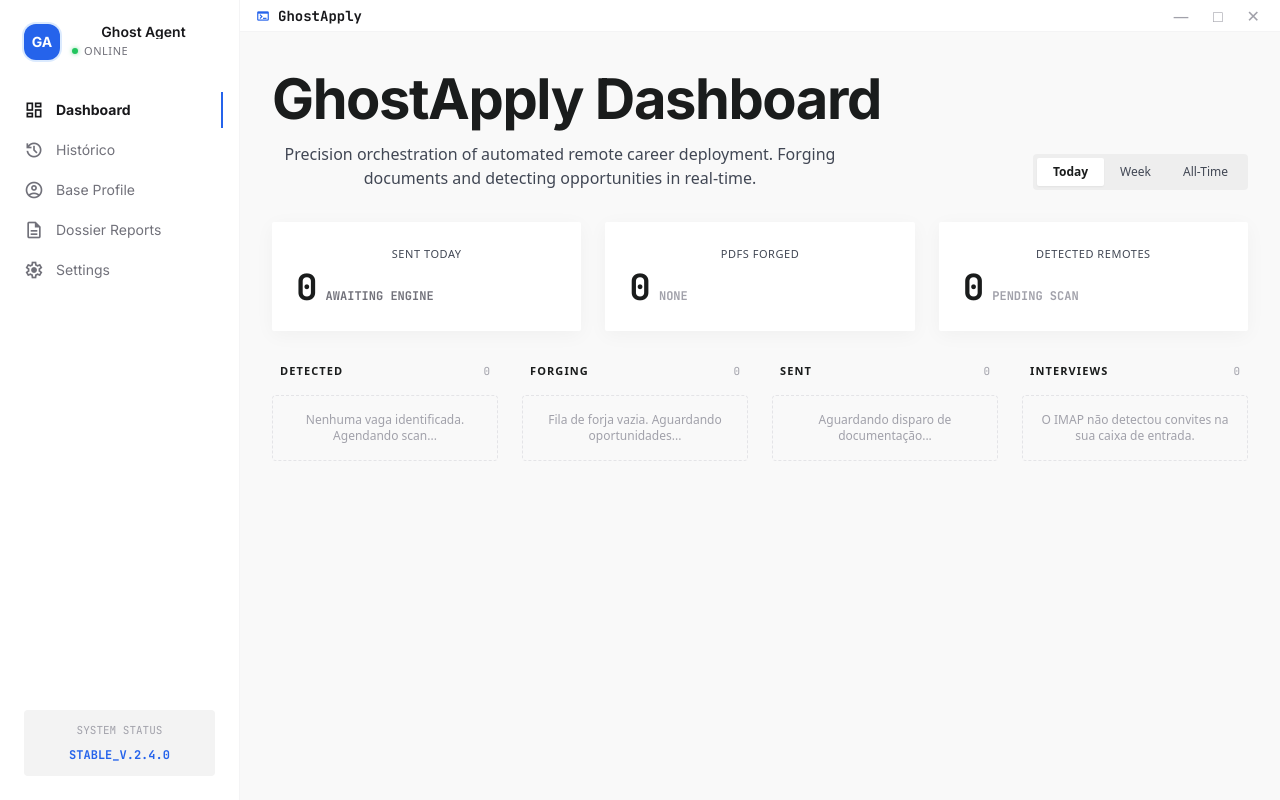
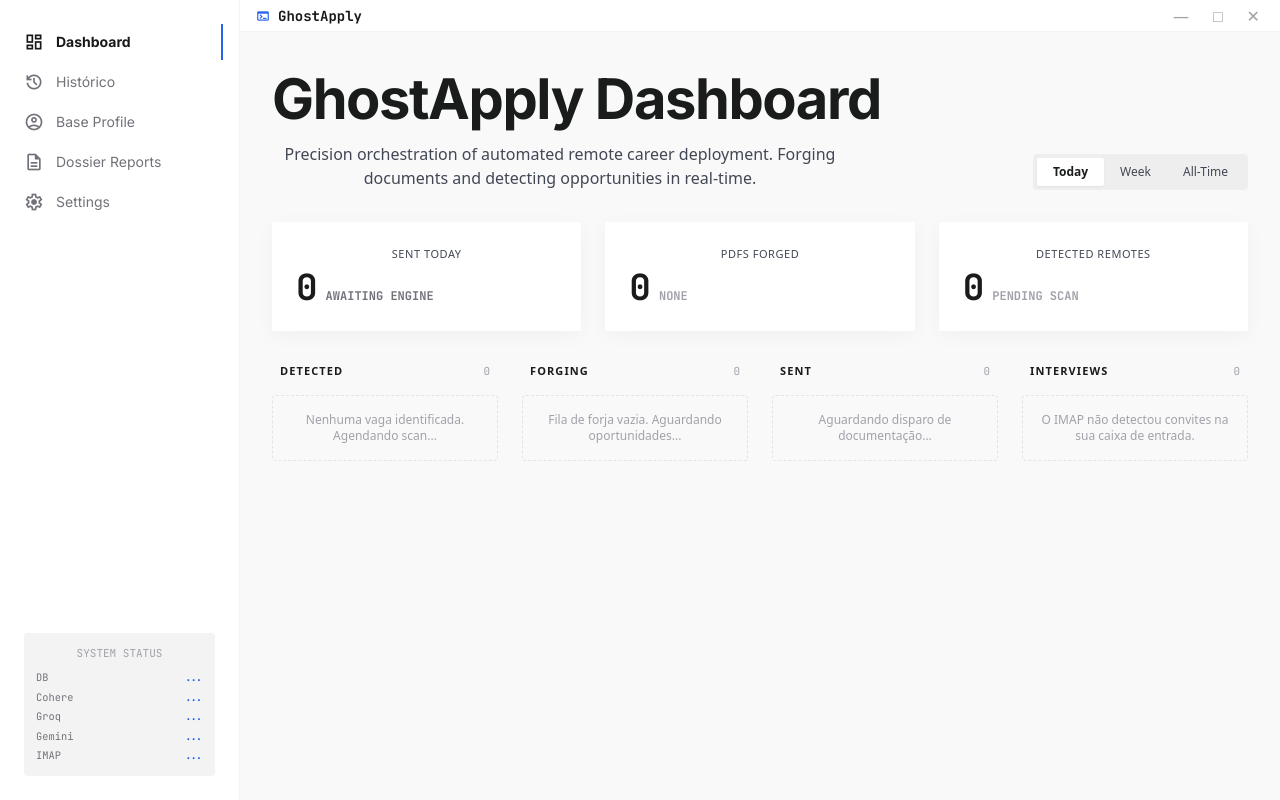
Before and after one commit to Wanjos-eng/GhostApply, a React (Vite) app in the folder dashboard/frontend/: page / in a window 1280 px wide. Built offline with nearby package versions, Linux system fonts and the light colour scheme.

Commit message:
chore(dashboard/frontend): sync update for Sidebar.tsx

```diff
--- a/dashboard/frontend/src/components/Sidebar.tsx
+++ b/dashboard/frontend/src/components/Sidebar.tsx
@@ -1,33 +1,44 @@
+
+
 import { useEffect, useState } from 'react';
-import { LoadSettings } from "../../wailsjs/go/main/App";
 
 interface SidebarProps {
   activeScreen: string;
   setActiveScreen: (screen: string) => void;
 }
 
+interface SystemStatus {
+  database: string;
+  cohere: string;
+  groq: string;
+  gemini: string;
+  imap: string;
+}
+
 export function Sidebar({ activeScreen, setActiveScreen }: SidebarProps) {
-  const [identity, setIdentity] = useState({ name: "Ghost Agent", initials: "GA" });
+  const [systemStatus, setSystemStatus] = useState<SystemStatus>({
+    database: "...",
+    cohere: "...",
+    groq: "...",
+    gemini: "...",
+    imap: "..."
+  });
 
   useEffect(() => {
-    const fetchIdentity = async () => {
-      if ((window as any).go) {
+    const fetchSystemStatus = async () => {
+      if ((window as any).go?.main?.App?.GetSystemStatus) {
         try {
-          const cfg = await LoadSettings();
-          if (cfg && cfg.imap_user) {
-            const raw = cfg.imap_user.split('@')[0];
-            const parts = raw.split(/[._-]/); // Split by common email separators
-            const formattedName = parts.map(p => p.charAt(0).toUpperCase() + p.slice(1)).join(' ');
-
-            const initials = parts.slice(0, 2).map(p => p.charAt(0).toUpperCase()).join('');
-            setIdentity({ name: formattedName, initials: initials || raw.charAt(0).toUpperCase() });
-          }
+          const status = await (window as any).go.main.App.GetSystemStatus();
+          setSystemStatus(status);
         } catch (err) {
-          console.error("Error loading identity from settings:", err);
+          console.error("Error loading system status:", err);
         }
       }
     };
-    fetchIdentity();
+
+    fetchSystemStatus();
+    const interval = setInterval(fetchSystemStatus, 30000); // Refresh every 30s
+    return () => clearInterval(interval);
   }, []);
 
   const getNavClass = (screen: string) => {
@@ -40,18 +51,6 @@
 
   return (
     <aside className="w-[240px] h-screen bg-white border-r border-zinc-100 flex flex-col py-6 px-4 shrink-0">
-      <div className="mb-8 px-2 flex items-center gap-3">
-        <div className="w-9 h-9 rounded-full bg-blue-600 flex items-center justify-center text-white font-bold font-headline text-sm shadow-sm ring-2 ring-blue-100">
-           {identity.initials}
-        </div>
-        <div className="flex-1 w-0">
-          <p className="font-headline font-semibold text-sm text-zinc-900 leading-none truncate">{identity.name}</p>
-          <div className="flex items-center gap-1.5 mt-1">
-            <span className="w-1.5 h-1.5 rounded-full bg-green-500 shadow-[0_0_4px_rgba(34,197,94,0.6)]"></span>
-            <p className="text-[0.6875rem] font-medium text-zinc-500 uppercase tracking-wider">Online</p>
-          </div>
-        </div>
-      </div>
       <nav className="space-y-1">
         <button onClick={() => setActiveScreen('dashboard')} className={`w-full text-left ${getNavClass('dashboard')}`}>
           <span className="material-symbols-outlined text-[1.25rem]">dashboard</span>
@@ -77,7 +76,28 @@
       <div className="mt-auto px-2">
         <div className="p-3 bg-surface-container-low rounded-lg">
           <p className="text-[0.6875rem] font-mono text-zinc-400 uppercase mb-2">System Status</p>
-          <p className="text-[0.75rem] font-mono text-blue-600 font-bold">STABLE_V.2.4.0</p>
+          <div className="space-y-1">
+            <div className="flex justify-between text-[0.65rem] font-mono">
+              <span className="text-zinc-500">DB</span>
+              <span className="text-blue-600 font-semibold">{systemStatus.database}</span>
+            </div>
+            <div className="flex justify-between text-[0.65rem] font-mono">
+              <span className="text-zinc-500">Cohere</span>
+              <span className="text-blue-600 font-semibold">{systemStatus.cohere}</span>
+            </div>
+            <div className="flex justify-between text-[0.65rem] font-mono">
+              <span className="text-zinc-500">Groq</span>
+              <span className="text-blue-600 font-semibold">{systemStatus.groq}</span>
+            </div>
+            <div className="flex justify-between text-[0.65rem] font-mono">
+              <span className="text-zinc-500">Gemini</span>
+              <span className="text-blue-600 font-semibold">{systemStatus.gemini}</span>
+            </div>
+            <div className="flex justify-between text-[0.65rem] font-mono">
+              <span className="text-zinc-500">IMAP</span>
+              <span className="text-blue-600 font-semibold">{systemStatus.imap}</span>
+            </div>
+          </div>
         </div>
       </div>
     </aside>
```
